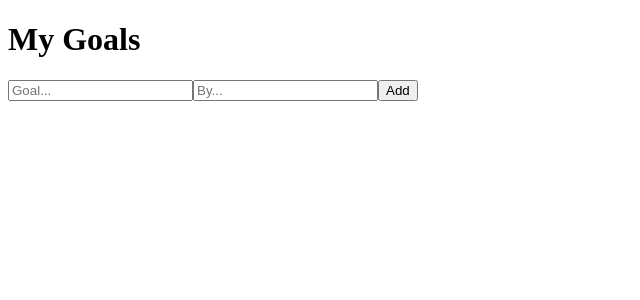
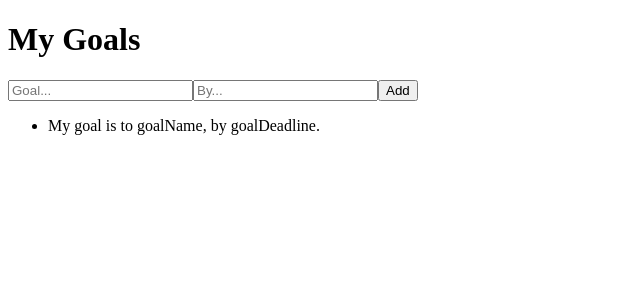
Before and after one commit to Prashantvlog/React-Goals-List---Contest-05-03-23---8gy78h95hq69, a React app: page / in a window 1280 px wide. Shown: the top 300 px of the page, without its empty margins (0-640 px from the left). Built offline with nearby package versions, Linux system fonts and the light colour scheme.

Commit message:
Update App.js

```diff
--- a/src/components/App.js
+++ b/src/components/App.js
@@ -1,41 +1,21 @@
 import React, { useState } from "react";
+import "../styles/App.css";
+import GoalForm from "./GoalForm";
+import ListOfGoals from "./ListOfGoals";
 
-const GoalForm = ({ addGoal }) => {
-  const [formData, setFormData] = useState({
-    goal: "",
-    by: ""
-  });
+const App = () => {
+  const [allGoals, setAllGoals] = useState([]);
 
-  const handleSubmit = (e) => {
-    e.preventDefault();
-    addGoal(formData);
-    setFormData({ goal: "", by: "" });
+  const addGoal = (newGoal) => {
+    setAllGoals([...allGoals, newGoal]);
   };
 
   return (
-    <>
-      <h1>My Goals</h1>
-      <form onSubmit={handleSubmit}>
-        <input
-          type="text"
-          name="goal"
-          placeholder="Goal..."
-          value={formData.goal}
-          onChange={(e) =>
-            setFormData({ ...formData, goal: e.target.value })
-          }
-        />
-        <input
-          type="text"
-          name="by"
-          placeholder="By..."
-          value={formData.by}
-          onChange={(e) => setFormData({ ...formData, by: e.target.value })}
-        />
-        <button>Add</button>
-      </form>
-    </>
+    <div id="main">
+      <GoalForm addGoal={addGoal} />
+      <ListOfGoals goals={allGoals} />
+    </div>
   );
 };
 
-export default GoalForm;
+export default App;
```
